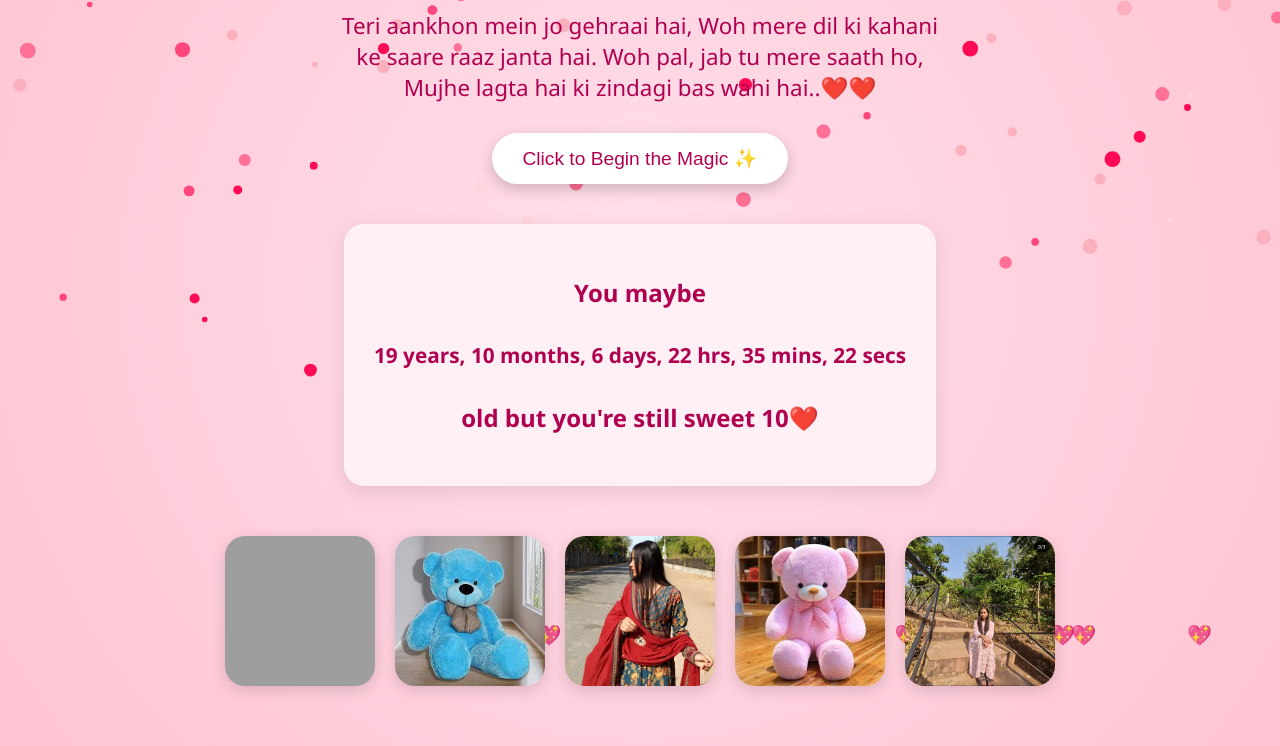
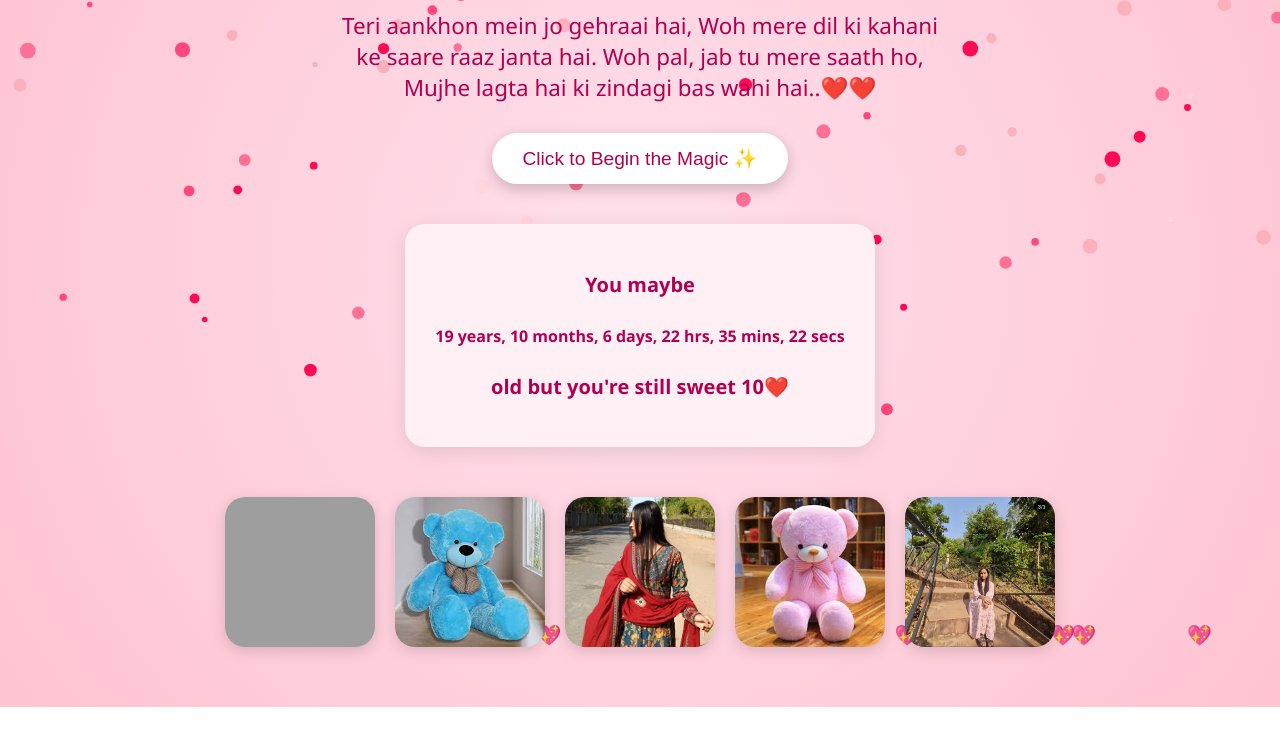
Before and after one commit to JAINISHHHH/BDAYZEELI, a plain HTML site: page index.html in a window 1280 px wide. Both pictures are taken after a click on the button "Click to Begin the Magic ✨". Shown: the part 179-925 px from the top of the page. After the commit the page ends 886 px from the top, so only its background shows below. Drawn offline with Linux system fonts and the light colour scheme; grey boxes are pictures that could not be loaded.

Commit message:
Update style.css

```diff
--- a/style.css
+++ b/style.css
@@ -79,14 +79,14 @@ body {
     padding: 20px 30px;
     border-radius: 20px;
     display: inline-block;
-    font-size: 1.5rem;
+    font-size: 1.25rem;
     color: #b00050;
     box-shadow: 0 5px 20px rgba(0,0,0,0.1);
   }
   #live-age {
     font-weight: bold;
     margin-top: 10px;
-    font-size: 1.3rem;
+    font-size: 1rem;
   }
 
 /*
```
